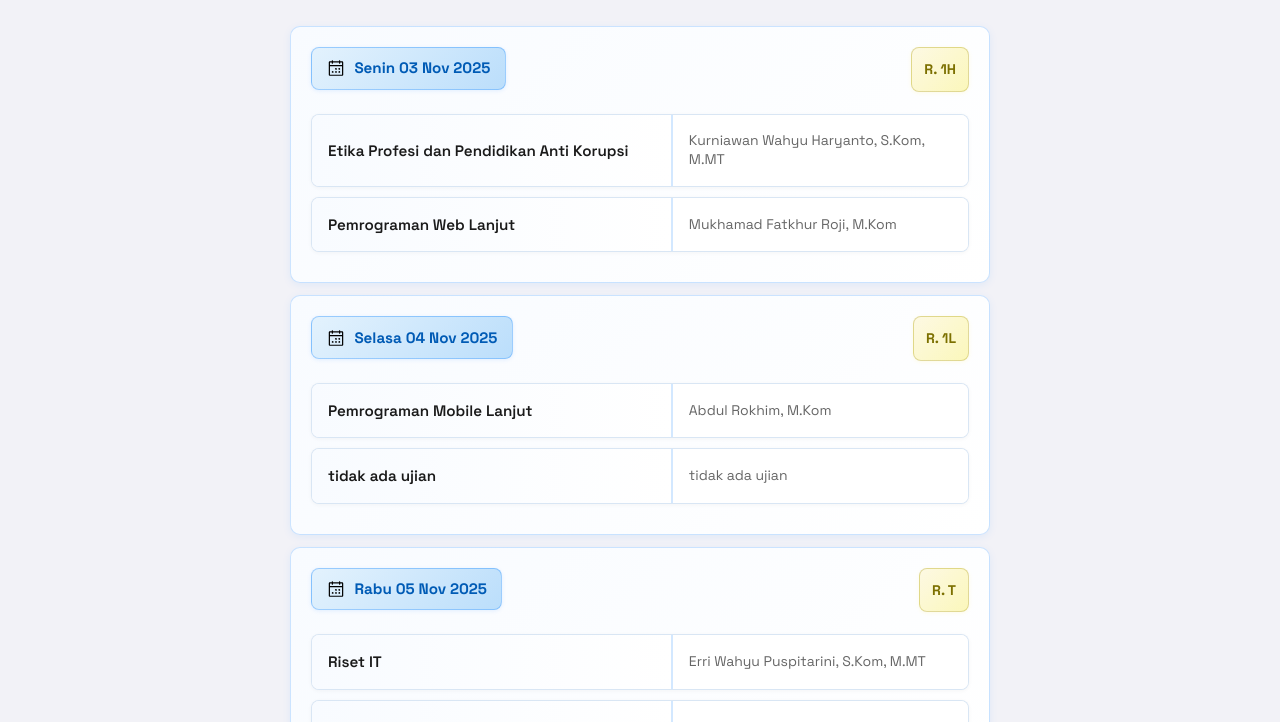
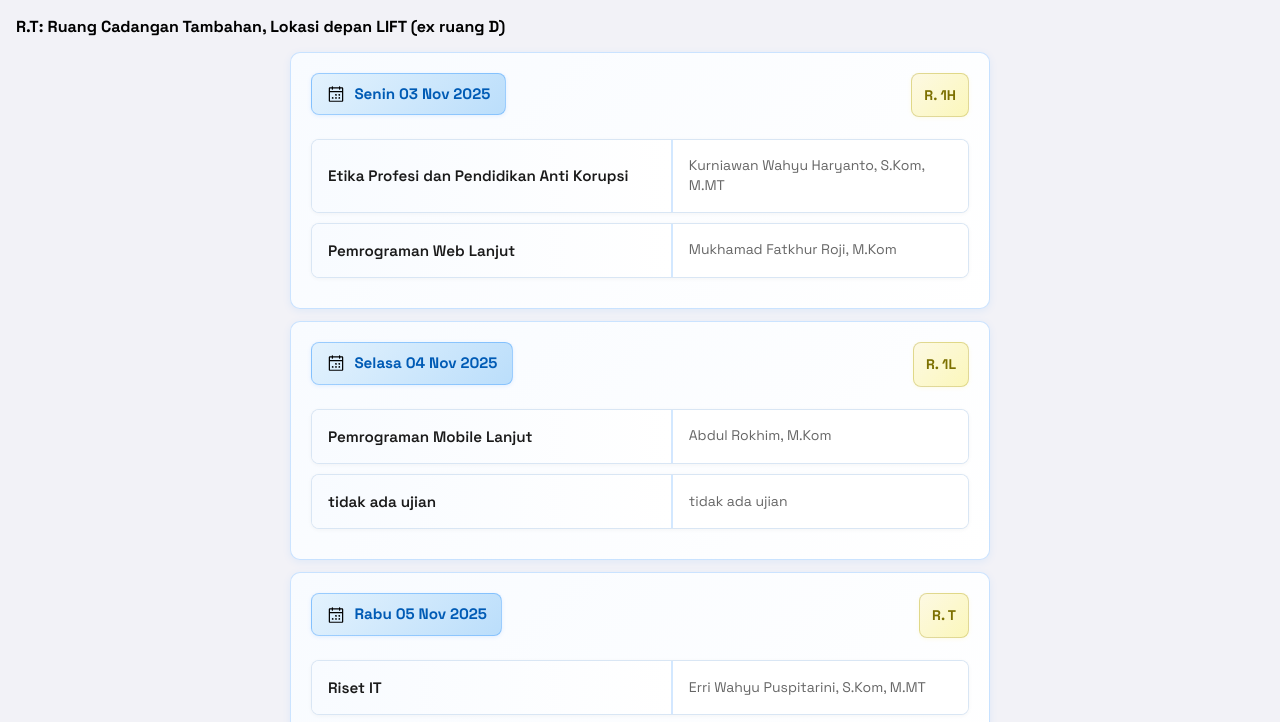
Before and after one commit to syauqi357/jadwalkuliah, a plain HTML site: page ujian.html in a window 1280 px wide. Shown: the part 66-788 px from the top of the page. Drawn offline with Linux system fonts and the light colour scheme.

Commit message:
nambah informasi seputar ruang T depan lift ex ruang D

```diff
--- a/ujian.html
+++ b/ujian.html
@@ -159,7 +159,17 @@
       </nav>
     </nav>
 
-    <div class="bodyjadwalcard"></div>
+
+    <div class="bodyjadwalcard">
+      <div class="anouncement">
+      <p>
+        <strong>
+
+          R.T: Ruang Cadangan Tambahan, Lokasi depan LIFT (ex ruang D)
+        </strong>
+      </p>
+    </div>
+    </div>
 
     <template id="calendar-icon">
       <svg
@@ -177,6 +187,7 @@
         ></path>
       </svg>
     </template>
+
     <!--
     Selasa 04 Nov 2025
 Pemrograman Mobile Lanjut - Abdul Rokhim, M.Kom
```
